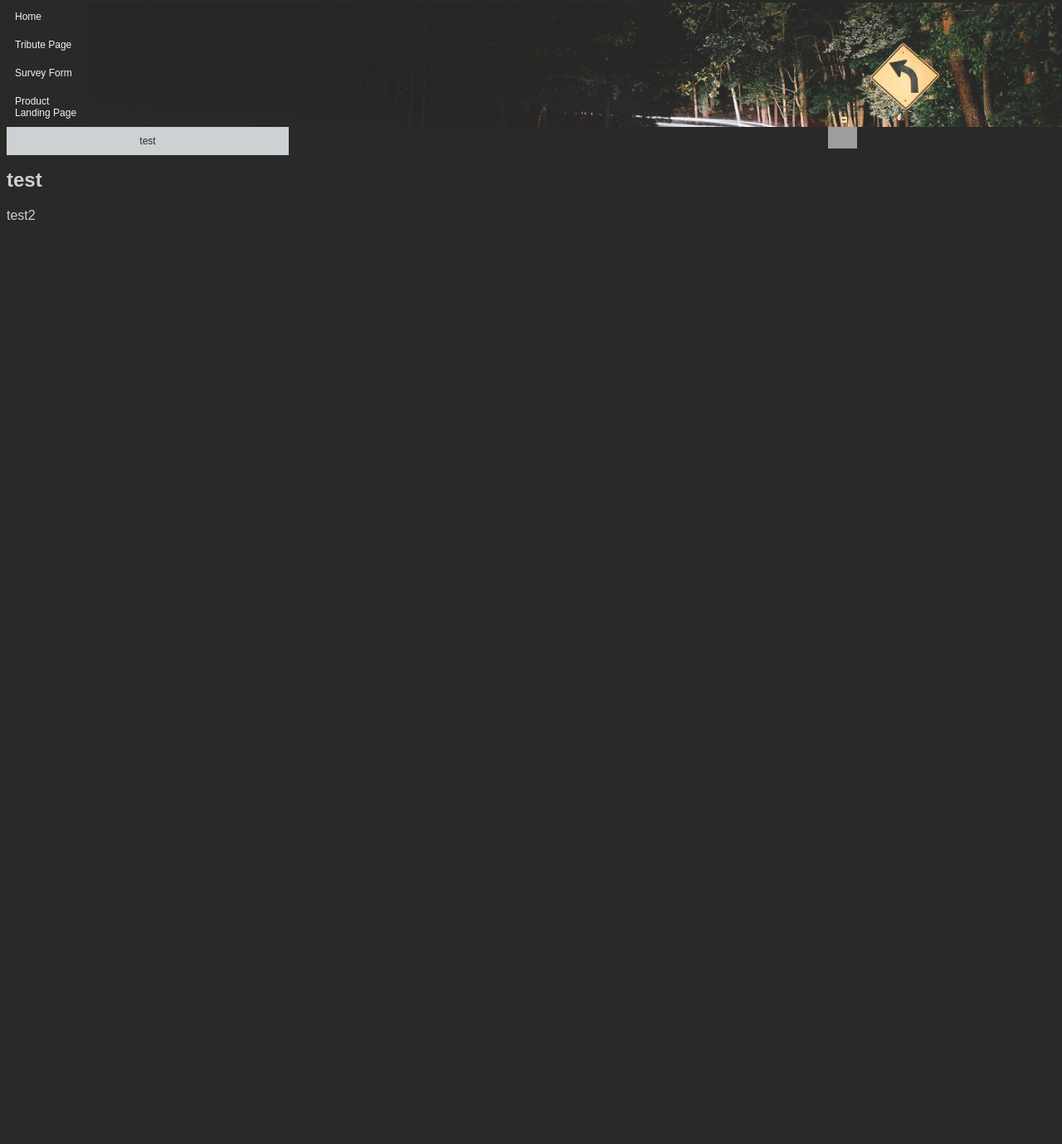
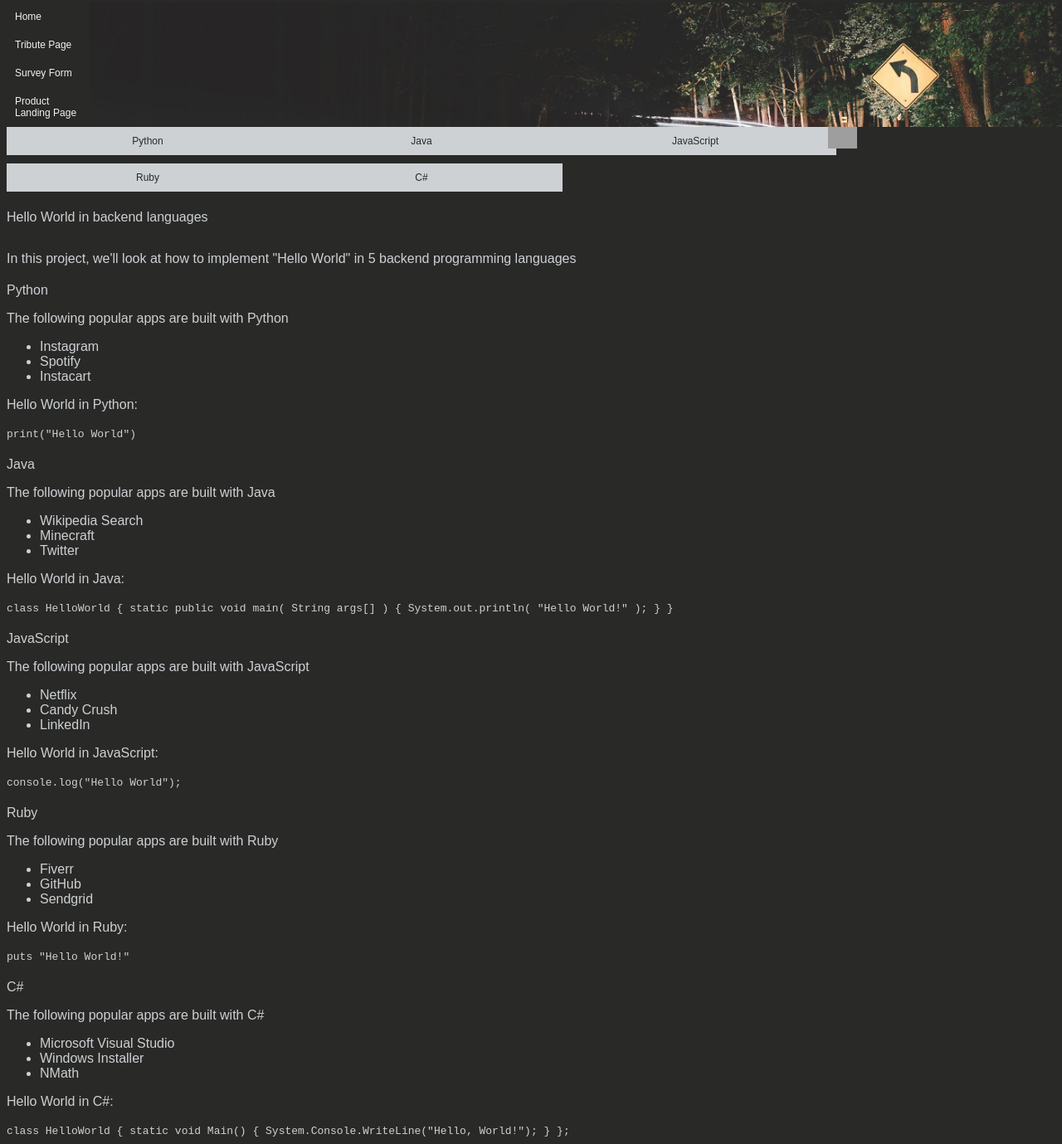
Before and after one commit to julmoser/freeCodeCamp-Projects, a plain HTML site: page html/technical-documentation.html in a window 1280 px wide. Shown: the part 55-1434 px from the top of the page at 83% size. Before the commit the page ends 800 px from the top, so only its background shows below. Drawn offline with Linux system fonts and the light colour scheme; grey boxes are pictures that could not be loaded.

Commit message:
added required number of sections

```diff
--- a/css/technical-documentation.css
+++ b/css/technical-documentation.css
@@ -48,7 +48,10 @@ body {
 }
 
 main {
-  margin-top: 250px;
+  margin-top: 350px;
+}
+.main-section {
+  margin-top: 20px;
 }
 
 @media (min-width: 600px) {
@@ -60,3 +63,8 @@ main {
 #guide-link {
   color: #f2f2f2
 }
+#subheader {
+  position: fixed;
+  width: 100%;
+  margin-top: 100px;
+}
--- a/html/technical-documentation.html
+++ b/html/technical-documentation.html
@@ -20,20 +20,89 @@
     </div>
     <div>
       <nav id="navbar">
-        <a class="nav-link" id="nav1" href="#test">test</a>
+        <header id="subheader">
+          Hello World in backend languages
+        </header>
+        <a class="nav-link" id="nav1" href="#python">Python</a>
+        <a class="nav-link" id="nav2" href="#java">Java</a>
+        <a class="nav-link" id="nav3" href="#javascript">JavaScript</a>
+        <a class="nav-link" id="nav4" href="#ruby">Ruby</a>
+        <a class="nav-link" id="nav5" href="#c#">C#</a>
         <img id="header-img" src="https://cdn4.iconfinder.com/data/icons/halloween-2351/32/Halloween_owl-512.png">
       </nav>
     </div>
   </header>
   <script src="https://cdn.freecodecamp.org/testable-projects-fcc/v1/bundle.js"></script>
-<div id="content">
-  <main id="main-doc">
-    <section class="main-section" id="test">
-      <h2>test</h2>
-      <p>test2</p>
-    </section>
-  </main>
-</div>
+  <div id="content">
+    <main id="main-doc">
+      <p>In this project, we'll look at how to implement "Hello World" in 5 backend programming languages</p>
+      <section class="main-section" id="python">
+        <header>Python</header>
+        <p>The following popular apps are built with Python </p>
+        <ul>
+          <li>Instagram</li>
+          <li>Spotify</li>
+          <li>Instacart</li>
+        </ul>
+        <p>Hello World in Python:</p>
+        <code>print("Hello World")</code>
+      </section>
+      <section class="main-section" id="java">
+        <header>Java</header>
+        <p>The following popular apps are built with Java </p>
+        <ul>
+          <li>Wikipedia Search</li>
+          <li>Minecraft</li>
+          <li>Twitter</li>
+        </ul>
+        <p>Hello World in Java:</p>
+        <code>class HelloWorld {
+          static public void main( String args[] ) {
+          System.out.println( "Hello World!" );
+          }
+          }</code>
+      </section>
+      <section class="main-section" id="javascript">
+        <header>JavaScript</header>
+        <p>The following popular apps are built with JavaScript </p>
+        <ul>
+          <li>Netflix</li>
+          <li>Candy Crush</li>
+          <li>LinkedIn</li>
+        </ul>
+        <p>Hello World in JavaScript:</p>
+        <code>console.log("Hello World");</code>
+      </section>
+      <section class="main-section" id="ruby">
+        <header>Ruby</header>
+        <p>The following popular apps are built with Ruby </p>
+        <ul>
+          <li>Fiverr</li>
+          <li>GitHub</li>
+          <li>Sendgrid</li>
+        </ul>
+        <p>Hello World in Ruby:</p>
+        <code>puts "Hello World!"</code>
+      </section>
+      <section class="main-section" id="c#">
+        <header>C#</header>
+        <p>The following popular apps are built with C# </p>
+        <ul>
+          <li>Microsoft Visual Studio</li>
+          <li>Windows Installer</li>
+          <li>NMath</li>
+        </ul>
+        <p>Hello World in C#:</p>
+        <code>class HelloWorld
+          {
+          static void Main()
+          {
+          System.Console.WriteLine("Hello, World!");
+          }
+          };</code>
+      </section>
+    </main>
+  </div>
 
 
 </body>
--- a/index.css
+++ b/index.css
@@ -4,7 +4,7 @@ body {
   font-family: arial;
 }
 
-header {
+#header {
   position: fixed;
   width: 100%;
   margin-top: 50px;
```
